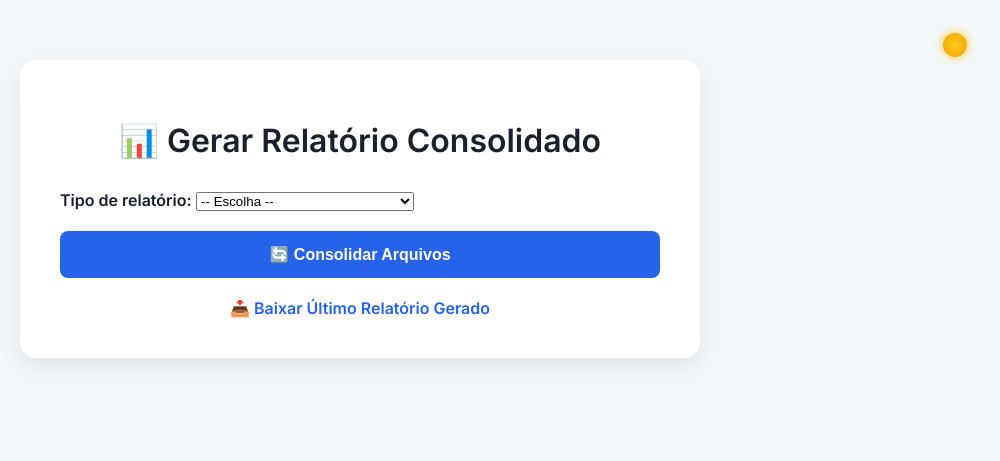
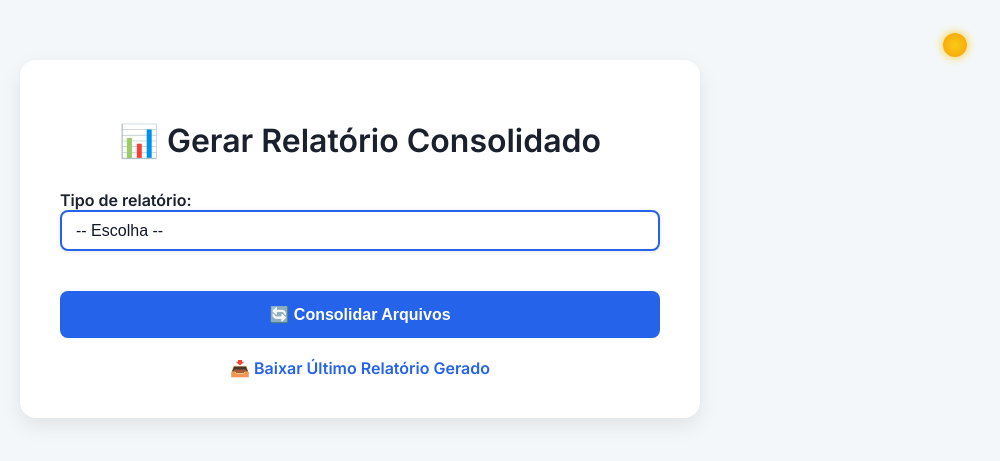
Before and after one commit to Diogopk/Consolidador_AJP, a Flask app: page / in a window 1280 px wide. Shown: the top 461 px of the page, without its empty margins (280-1280 px from the left). Run offline with Flask 3, Linux system fonts and the light colour scheme.

Commit message:
style.css

```diff
--- a/static/style.css
+++ b/static/style.css
@@ -253,3 +253,30 @@ body.dark button[type="submit"]:hover {
 body.dark .lucide-icon {
   color: #90cdf4;
 }
+
+
+/* Estilização do seletor de tipo de relatório */
+.form-group select {
+  width: 100%;
+  padding: 10px 14px;
+  border: 2px solid var(--primary-color, #2563eb);
+  border-radius: 8px;
+  background-color: var(--background, #ffffff);
+  color: var(--text, #111827);
+  font-size: 16px;
+  font-weight: 500;
+  box-shadow: 0 1px 5px rgba(0, 0, 0, 0.1);
+  appearance: none;
+  outline: none;
+  transition: border-color 0.3s, box-shadow 0.3s;
+}
+
+.form-group select:focus {
+  border-color: #3b82f6;
+  box-shadow: 0 0 0 3px rgba(59, 130, 246, 0.2);
+}
+
+/* Container do form-group */
+.form-group {
+  margin-bottom: 20px;
+}
```
